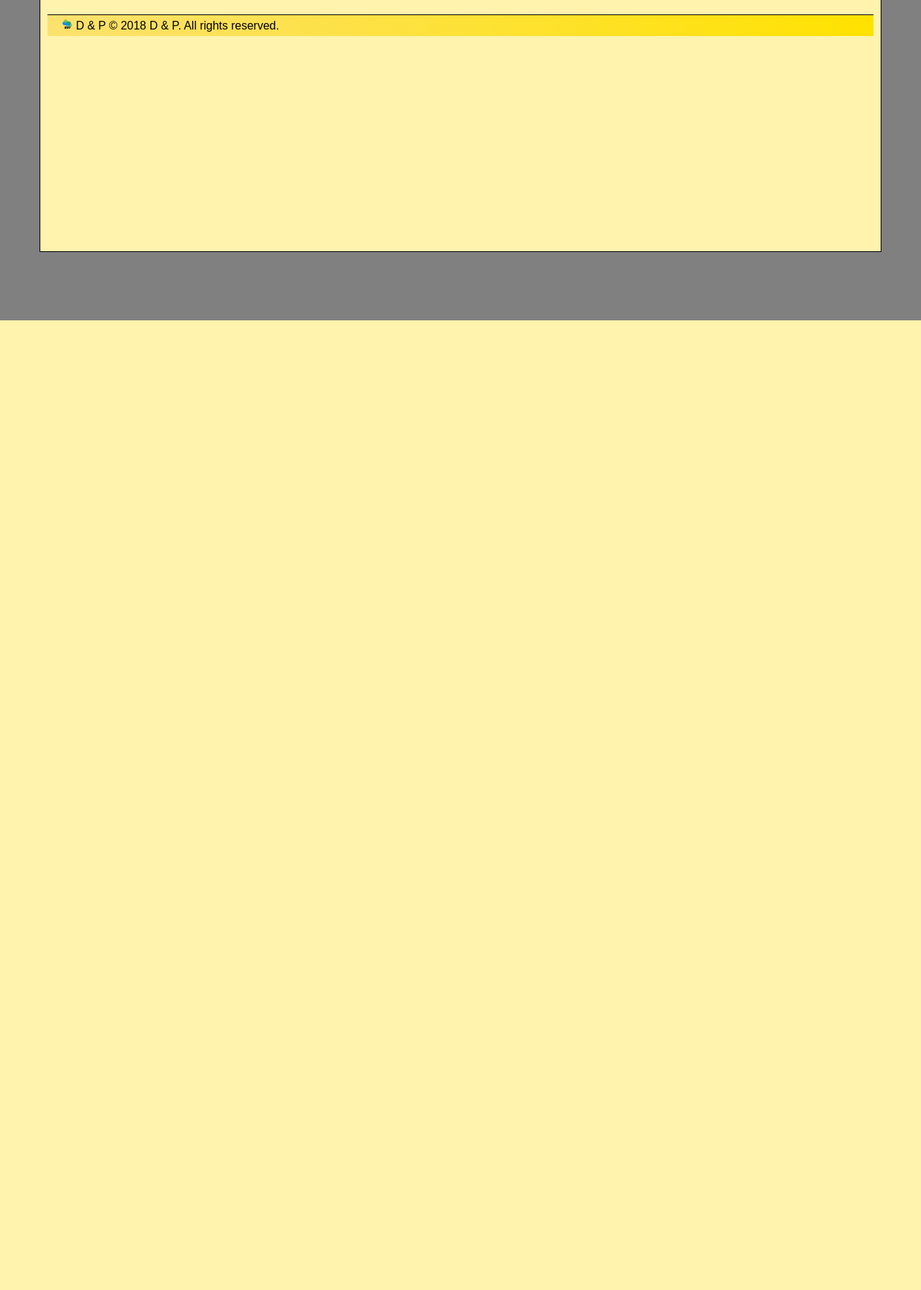
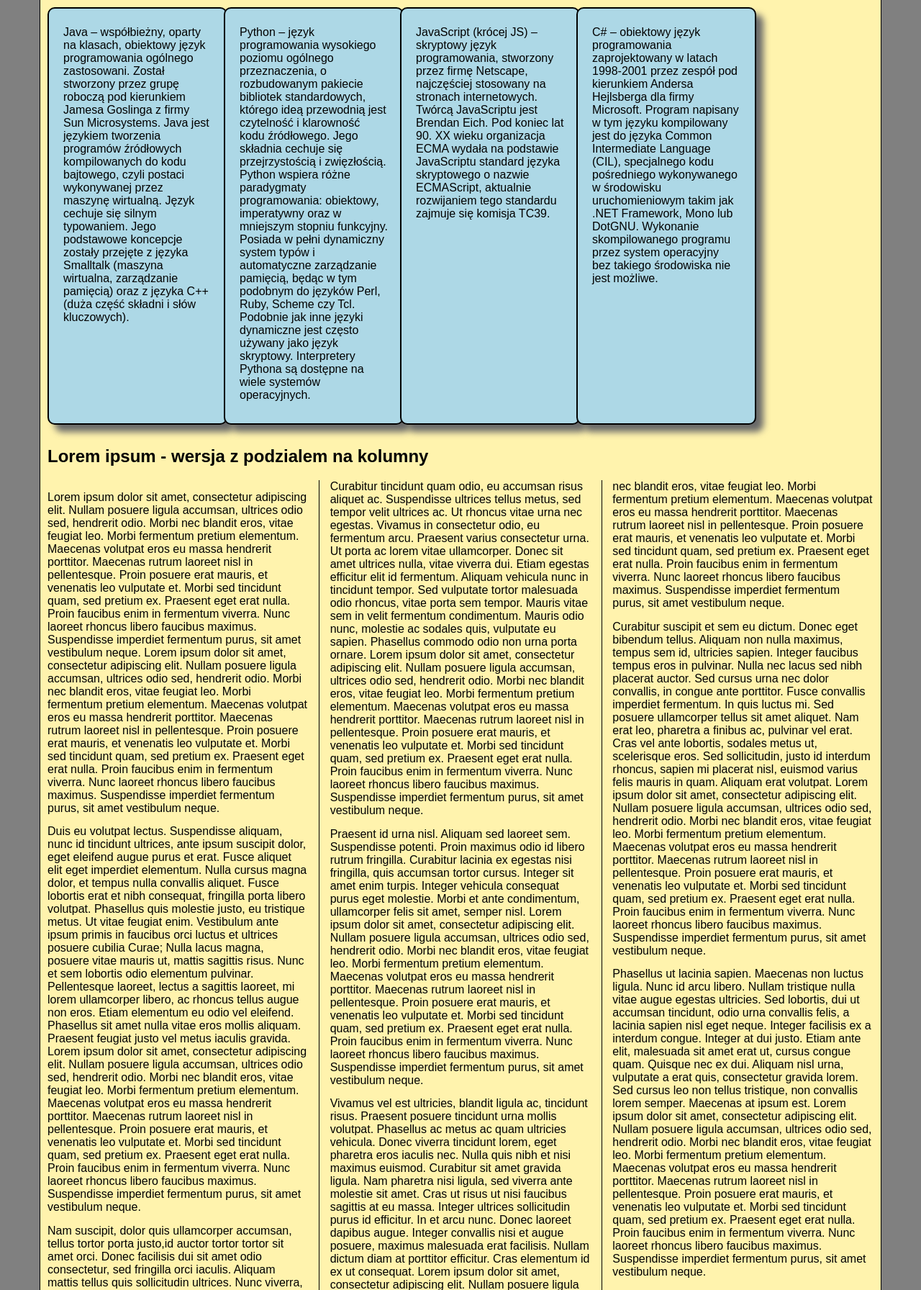
Before and after one commit to KreisichD/WebProjectPWR, a PHP site: page /CodeSite.html in a window 1280 px wide. Shown: the part 355-2147 px from the top of the page at 72% size. Before the commit the page ends 800 px from the top, so only its background shows below. Run offline with PHP 8.4, Linux system fonts and the light colour scheme.

Commit message:
add Piotrek's part of CSS2

```diff
--- /dev/null
+++ b/PWRProject/CodeSite.css
@@ -0,0 +1,93 @@
+.flexbox {
+    width: 1000px;
+    height: 600px;
+    display: -webkit-box;
+    -webkit-box-orient: horizontal;
+}
+
+    .flexbox > div {
+        -webkit-transition: ls ease-out;
+        -webkit-border-radius: 10px;
+        border-radius: 10px;
+        border: 2px solid black;
+        width: 250px;
+        margin: 10px -5px 10px 0px;
+        padding: 10px 20px 20px 20px;
+        box-shadow: 10px 10px 10px dimgrey;
+    }
+
+        .flexbox > div:nth-child(1) {
+            background-color: lightblue
+        }
+
+        .flexbox > div:nth-child(2) {
+            background-color: lightblue
+        }
+
+        .flexbox > div:nth-child(3) {
+            background-color: lightblue
+        }
+
+        .flexbox > div:nth-child(4) {
+            background-color: lightblue
+        }
+
+
+        .flexbox > div:hover {
+            width: 300px;
+            font-weight: bold;
+        }
+
+        .flexbox > div:nth-child(2n+1):hover {
+            background-color: aqua;
+        }
+
+        .flexbox > div:nth-child(2n):hover {
+            background-color: fuchsia;
+        }
+
+p {
+    margin: 0.9em 0em;
+}
+
+@media handheld and (max-width: 480px), screen and (max-device-width: 480px), screen and (max-width: 480px) {
+    .multicolumns {
+        -webkit-column-count: 1;
+        -moz-column-count: 1;
+        column-count: 1;
+        -webkit-column-gap: 30px;
+        -moz-column-gap: 30px;
+        column-gap: 30px;
+        -webkit-column-rule: 1px outset black;
+        -moz-column-rule: 1px outset black;
+        column-rule: 1px outset black;
+    }
+}
+
+@media only screen and (min-width: 481px) and (max-width:1024px) {
+    .multicolumns {
+        -webkit-column-count: 2;
+        -moz-column-count: 2;
+        column-count: 2;
+        -webkit-column-gap: 30px;
+        -moz-column-gap: 30px;
+        column-gap: 30px;
+        -webkit-column-rule: 1px outset black;
+        -moz-column-rule: 1px outset black;
+        column-rule: 1px outset black;
+    }
+}
+
+@media only screen and (min-width: 1025px) {
+    .multicolumns {
+        -webkit-column-count: 3;
+        -moz-column-count: 3;
+        column-count: 3;
+        -webkit-column-gap: 30px;
+        -moz-column-gap: 30px;
+        column-gap: 30px;
+        -webkit-column-rule: 1px outset black;
+        -moz-column-rule: 1px outset black;
+        column-rule: 1px outset black;
+    }
+}
--- a/PWRProject/CodeSite.html
+++ b/PWRProject/CodeSite.html
@@ -8,6 +8,7 @@
     <meta name="viewport" content="width=device-width, initial-scale=1.0">
     <title>Code Site</title>
     <link rel="stylesheet" type="text/css" href="MainLayout.css" />
+    <link rel="stylesheet" type="text/css" href="CodeSite.css"
 </head>
 <body>
     <div class="container">
@@ -35,6 +36,105 @@
             </div>
             <div class="menuoffs"></div>
         </nav>
+
+        <div class="flexbox">
+            <div>
+                <!--<img src="MediaFiles/java.png" alt="JAVA"/>-->
+                <p>
+                    Java – współbieżny, oparty na klasach, obiektowy język programowania ogólnego zastosowani. Został stworzony przez grupę roboczą pod kierunkiem Jamesa Goslinga z firmy Sun Microsystems. Java jest językiem tworzenia programów źródłowych kompilowanych do kodu bajtowego, czyli postaci wykonywanej przez maszynę wirtualną. Język cechuje się silnym typowaniem. Jego podstawowe koncepcje zostały przejęte z języka Smalltalk (maszyna wirtualna, zarządzanie pamięcią) oraz z języka C++ (duża część składni i słów kluczowych).
+                </p>
+            </div>
+
+            <div>
+                <!--<img src="MediaFiles/python.png" alt="PYTHON" />-->
+                <p>
+                    Python – język programowania wysokiego poziomu ogólnego przeznaczenia, o rozbudowanym pakiecie bibliotek standardowych, którego ideą przewodnią jest czytelność i klarowność kodu źródłowego. Jego składnia cechuje się przejrzystością i zwięzłością.
+                    <br />
+                    Python wspiera różne paradygmaty programowania: obiektowy, imperatywny oraz w mniejszym stopniu funkcyjny. Posiada w pełni dynamiczny system typów i automatyczne zarządzanie pamięcią, będąc w tym podobnym do języków Perl, Ruby, Scheme czy Tcl. Podobnie jak inne języki dynamiczne jest często używany jako język skryptowy. Interpretery Pythona są dostępne na wiele systemów operacyjnych.
+                </p>
+            </div>
+
+            <div>
+                <!--<img src="MediaFiles/js.png" alt="JS" />-->
+                <p>
+                    JavaScript (krócej JS) – skryptowy język programowania, stworzony przez firmę Netscape, najczęściej stosowany na stronach internetowych. Twórcą JavaScriptu jest Brendan Eich. Pod koniec lat 90. XX wieku organizacja ECMA wydała na podstawie JavaScriptu standard języka skryptowego o nazwie ECMAScript, aktualnie rozwijaniem tego standardu zajmuje się komisja TC39.
+                </p>
+            </div>
+
+            <div>
+                <!--<img src="MediaFiles/csharp.png" alt="C#" />-->
+                <p>
+                    C# – obiektowy język programowania zaprojektowany w latach 1998-2001 przez zespół pod kierunkiem Andersa Hejlsberga dla firmy Microsoft.
+
+                    Program napisany w tym języku kompilowany jest do języka Common Intermediate Language (CIL), specjalnego kodu pośredniego wykonywanego w środowisku uruchomieniowym takim jak .NET Framework, Mono lub DotGNU. Wykonanie skompilowanego programu przez system operacyjny bez takiego środowiska nie jest możliwe.
+                </p>
+            </div>
+        </div>
+
+        <article>
+            <h1>Lorem ipsum - wersja z podzialem na kolumny</h1>
+
+            <div class="multicolumns">
+                <p>
+                    Lorem ipsum dolor sit amet, consectetur adipiscing elit. Nullam posuere ligula accumsan, ultrices odio sed, hendrerit odio. Morbi nec blandit eros, vitae feugiat leo. Morbi fermentum pretium elementum. Maecenas volutpat eros eu massa hendrerit porttitor. Maecenas rutrum laoreet nisl in pellentesque. Proin posuere erat mauris, et venenatis leo vulputate et. Morbi sed tincidunt quam, sed pretium ex. Praesent eget erat nulla. Proin faucibus enim in fermentum viverra. Nunc laoreet rhoncus libero faucibus maximus. Suspendisse imperdiet fermentum purus, sit amet vestibulum neque.
+                    Lorem ipsum dolor sit amet, consectetur adipiscing elit. Nullam posuere ligula accumsan, ultrices odio sed, hendrerit odio. Morbi nec blandit eros, vitae feugiat leo. Morbi fermentum pretium elementum. Maecenas volutpat eros eu massa hendrerit porttitor. Maecenas rutrum laoreet nisl in pellentesque. Proin posuere erat mauris, et venenatis leo vulputate et. Morbi sed tincidunt quam, sed pretium ex. Praesent eget erat nulla. Proin faucibus enim in fermentum viverra. Nunc laoreet rhoncus libero faucibus maximus. Suspendisse imperdiet fermentum purus, sit amet vestibulum neque.
+                </p>
+
+                <p>
+                    Duis eu volutpat lectus. Suspendisse aliquam, nunc id tincidunt ultrices, ante ipsum suscipit dolor, eget eleifend augue purus et erat. Fusce aliquet elit eget imperdiet elementum. Nulla cursus magna dolor, et tempus nulla convallis aliquet. Fusce lobortis erat et nibh consequat, fringilla porta libero volutpat. Phasellus quis molestie justo, eu tristique metus. Ut vitae feugiat enim. Vestibulum ante ipsum primis in faucibus orci luctus et ultrices posuere cubilia Curae; Nulla lacus magna, posuere vitae mauris ut, mattis sagittis risus. Nunc et sem lobortis odio elementum pulvinar. Pellentesque laoreet, lectus a sagittis laoreet, mi lorem ullamcorper libero, ac rhoncus tellus augue non eros. Etiam elementum eu odio vel eleifend. Phasellus sit amet nulla vitae eros mollis aliquam. Praesent feugiat justo vel metus iaculis gravida.
+                    Lorem ipsum dolor sit amet, consectetur adipiscing elit. Nullam posuere ligula accumsan, ultrices odio sed, hendrerit odio. Morbi nec blandit eros, vitae feugiat leo. Morbi fermentum pretium elementum. Maecenas volutpat eros eu massa hendrerit porttitor. Maecenas rutrum laoreet nisl in pellentesque. Proin posuere erat mauris, et venenatis leo vulputate et. Morbi sed tincidunt quam, sed pretium ex. Praesent eget erat nulla. Proin faucibus enim in fermentum viverra. Nunc laoreet rhoncus libero faucibus maximus. Suspendisse imperdiet fermentum purus, sit amet vestibulum neque.
+
+                </p>
+
+                <p>
+                    Nam suscipit, dolor quis ullamcorper accumsan, tellus tortor porta justo,id auctor tortor tortor sit amet orci. Donec facilisis dui sit amet odio consectetur, sed fringilla orci iaculis. Aliquam mattis tellus quis sollicitudin ultrices. Nunc viverra, urna gravida placerat efficitur, purus nisl aliquet neque, id ullamcorper risus lorem varius est. Fusce a orci aliquet, finibus quam vel, ornare sapien. Nam tortor metus, sollicitudin non volutpat ut, cursus eget diam. Aenean felis lectus, sollicitudin ut augue et, condimentum dictum diam. Aliquam efficitur, sem ut tempor blandit, nulla elit maximus nisi, at hendrerit diam justo eu orci. Etiam auctor augue et risus auctor hendrerit. Ut euismod at magna sit amet consequat. Maecenas faucibus pulvinar felis eget consectetur. Suspendisse quis magna felis. Praesent porta rhoncus turpis at facilisis. Donec pharetra, mauris non sodales ullamcorper, elit mi tincidunt ipsum, sed efficitur purus eros ut erat. Fusce vel sapien ut mi efficitur pharetra.
+                    Lorem ipsum dolor sit amet, consectetur adipiscing elit. Nullam posuere ligula accumsan, ultrices odio sed, hendrerit odio. Morbi nec blandit eros, vitae feugiat leo. Morbi fermentum pretium elementum. Maecenas volutpat eros eu massa hendrerit porttitor. Maecenas rutrum laoreet nisl in pellentesque. Proin posuere erat mauris, et venenatis leo vulputate et. Morbi sed tincidunt quam, sed pretium ex. Praesent eget erat nulla. Proin faucibus enim in fermentum viverra. Nunc laoreet rhoncus libero faucibus maximus. Suspendisse imperdiet fermentum purus, sit amet vestibulum neque.
+                </p>
+
+                <p>
+                    Curabitur tincidunt quam odio, eu accumsan risus aliquet ac. Suspendisse ultrices tellus metus, sed tempor velit ultrices ac. Ut rhoncus vitae urna nec egestas. Vivamus in consectetur odio, eu fermentum arcu. Praesent varius consectetur urna. Ut porta ac lorem vitae ullamcorper. Donec sit amet ultrices nulla, vitae viverra dui. Etiam egestas efficitur elit id fermentum. Aliquam vehicula nunc in tincidunt tempor. Sed vulputate tortor malesuada odio rhoncus, vitae porta sem tempor. Mauris vitae sem in velit fermentum condimentum. Mauris odio nunc, molestie ac sodales quis, vulputate eu sapien. Phasellus commodo odio non urna porta ornare.
+                    Lorem ipsum dolor sit amet, consectetur adipiscing elit. Nullam posuere ligula accumsan, ultrices odio sed, hendrerit odio. Morbi nec blandit eros, vitae feugiat leo. Morbi fermentum pretium elementum. Maecenas volutpat eros eu massa hendrerit porttitor. Maecenas rutrum laoreet nisl in pellentesque. Proin posuere erat mauris, et venenatis leo vulputate et. Morbi sed tincidunt quam, sed pretium ex. Praesent eget erat nulla. Proin faucibus enim in fermentum viverra. Nunc laoreet rhoncus libero faucibus maximus. Suspendisse imperdiet fermentum purus, sit amet vestibulum neque.
+
+                </p>
+
+                <p>
+                    Praesent id urna nisl. Aliquam sed laoreet sem. Suspendisse potenti. Proin maximus odio id libero rutrum fringilla. Curabitur lacinia ex egestas nisi fringilla, quis accumsan tortor cursus. Integer sit amet enim turpis. Integer vehicula consequat purus eget molestie. Morbi et ante condimentum, ullamcorper felis sit amet, semper nisl.
+                    Lorem ipsum dolor sit amet, consectetur adipiscing elit. Nullam posuere ligula accumsan, ultrices odio sed, hendrerit odio. Morbi nec blandit eros, vitae feugiat leo. Morbi fermentum pretium elementum. Maecenas volutpat eros eu massa hendrerit porttitor. Maecenas rutrum laoreet nisl in pellentesque. Proin posuere erat mauris, et venenatis leo vulputate et. Morbi sed tincidunt quam, sed pretium ex. Praesent eget erat nulla. Proin faucibus enim in fermentum viverra. Nunc laoreet rhoncus libero faucibus maximus. Suspendisse imperdiet fermentum purus, sit amet vestibulum neque.
+
+                </p>
+
+                <p>
+                    Vivamus vel est ultricies, blandit ligula ac, tincidunt risus. Praesent posuere tincidunt urna mollis volutpat. Phasellus ac metus ac quam ultricies vehicula. Donec viverra tincidunt lorem, eget pharetra eros iaculis nec. Nulla quis nibh et nisi maximus euismod. Curabitur sit amet gravida ligula. Nam pharetra nisi ligula, sed viverra ante molestie sit amet. Cras ut risus ut nisi faucibus sagittis at eu massa. Integer ultrices sollicitudin purus id efficitur. In et arcu nunc. Donec laoreet dapibus augue. Integer convallis nisi et augue posuere, maximus malesuada erat facilisis. Nullam dictum diam at porttitor efficitur. Cras elementum id ex ut consequat.
+                    Lorem ipsum dolor sit amet, consectetur adipiscing elit. Nullam posuere ligula accumsan, ultrices odio sed, hendrerit odio. Morbi nec blandit eros, vitae feugiat leo. Morbi fermentum pretium elementum. Maecenas volutpat eros eu massa hendrerit porttitor. Maecenas rutrum laoreet nisl in pellentesque. Proin posuere erat mauris, et venenatis leo vulputate et. Morbi sed tincidunt quam, sed pretium ex. Praesent eget erat nulla. Proin faucibus enim in fermentum viverra. Nunc laoreet rhoncus libero faucibus maximus. Suspendisse imperdiet fermentum purus, sit amet vestibulum neque.
+
+                </p>
+
+                <p>
+                    Integer venenatis tempor porta. Aenean cursus nisi at elit condimentum molestie. Nunc vel erat in urna eleifend finibus. Aliquam sit amet neque vestibulum, volutpat libero et, molestie metus. Sed in posuere lorem. Praesent velit lectus, venenatis vitae urna non, lobortis facilisis turpis. Praesent eu nunc purus. Morbi varius sem elit, eu viverra mi malesuada sit amet. Suspendisse porta eros ac leo tempor efficitur. Aliquam risus tellus, aliquet nec faucibus a, viverra at sapien. Fusce ornare neque ante. Proin imperdiet accumsan nunc a elementum. Sed scelerisque risus ut nulla eleifend ornare. Class aptent taciti sociosqu ad litora torquent per conubia nostra, per inceptos himenaeos.
+                    Lorem ipsum dolor sit amet, consectetur adipiscing elit. Nullam posuere ligula accumsan, ultrices odio sed, hendrerit odio. Morbi nec blandit eros, vitae feugiat leo. Morbi fermentum pretium elementum. Maecenas volutpat eros eu massa hendrerit porttitor. Maecenas rutrum laoreet nisl in pellentesque. Proin posuere erat mauris, et venenatis leo vulputate et. Morbi sed tincidunt quam, sed pretium ex. Praesent eget erat nulla. Proin faucibus enim in fermentum viverra. Nunc laoreet rhoncus libero faucibus maximus. Suspendisse imperdiet fermentum purus, sit amet vestibulum neque.
+
+                </p>
+
+                <p>
+                    Curabitur suscipit et sem eu dictum. Donec eget bibendum tellus. Aliquam non nulla maximus, tempus sem id, ultricies sapien. Integer faucibus tempus eros in pulvinar. Nulla nec lacus sed nibh placerat auctor. Sed cursus urna nec dolor convallis, in congue ante porttitor. Fusce convallis imperdiet fermentum. In quis luctus mi. Sed posuere ullamcorper tellus sit amet aliquet. Nam erat leo, pharetra a finibus ac, pulvinar vel erat. Cras vel ante lobortis, sodales metus ut, scelerisque eros. Sed sollicitudin, justo id interdum rhoncus, sapien mi placerat nisl, euismod varius felis mauris in quam. Aliquam erat volutpat.
+                    Lorem ipsum dolor sit amet, consectetur adipiscing elit. Nullam posuere ligula accumsan, ultrices odio sed, hendrerit odio. Morbi nec blandit eros, vitae feugiat leo. Morbi fermentum pretium elementum. Maecenas volutpat eros eu massa hendrerit porttitor. Maecenas rutrum laoreet nisl in pellentesque. Proin posuere erat mauris, et venenatis leo vulputate et. Morbi sed tincidunt quam, sed pretium ex. Praesent eget erat nulla. Proin faucibus enim in fermentum viverra. Nunc laoreet rhoncus libero faucibus maximus. Suspendisse imperdiet fermentum purus, sit amet vestibulum neque.
+
+                </p>
+
+                <p>
+                    Phasellus ut lacinia sapien. Maecenas non luctus ligula. Nunc id arcu libero. Nullam tristique nulla vitae augue egestas ultricies. Sed lobortis, dui ut accumsan tincidunt, odio urna convallis felis, a lacinia sapien nisl eget neque. Integer facilisis ex a interdum congue. Integer at dui justo. Etiam ante elit, malesuada sit amet erat ut, cursus congue quam. Quisque nec ex dui. Aliquam nisl urna, vulputate a erat quis, consectetur gravida lorem. Sed cursus leo non tellus tristique, non convallis lorem semper. Maecenas at ipsum est.
+                    Lorem ipsum dolor sit amet, consectetur adipiscing elit. Nullam posuere ligula accumsan, ultrices odio sed, hendrerit odio. Morbi nec blandit eros, vitae feugiat leo. Morbi fermentum pretium elementum. Maecenas volutpat eros eu massa hendrerit porttitor. Maecenas rutrum laoreet nisl in pellentesque. Proin posuere erat mauris, et venenatis leo vulputate et. Morbi sed tincidunt quam, sed pretium ex. Praesent eget erat nulla. Proin faucibus enim in fermentum viverra. Nunc laoreet rhoncus libero faucibus maximus. Suspendisse imperdiet fermentum purus, sit amet vestibulum neque.
+
+                </p>
+
+                <p>
+                    Duis elementum eu diam ut suscipit. Cras vitae lacus eu metus posuere sollicitudin quis non diam. Nullam sagittis lacus et lorem convallis vulputate. Pellentesque elementum ultrices risus, at condimentum sapien euismod eu. Aenean sodales nisl velit, in volutpat leo tincidunt sit amet. Nam et sem egestas, feugiat nibh eu, ornare dui. Quisque non eros nibh. Donec mattis finibus est, vel eleifend metus molestie id. Integer convallis risus tortor, et fermentum lorem elementum sit amet. Cras mollis mi sit amet volutpat rhoncus. Nullam eget turpis diam. Duis ut sollicitudin justo. Quisque ac risus volutpat, vulputate ex id, porta dui. Mauris non justo in ligula dictum varius ut at magna. Etiam eleifend enim vel odio iaculis rutrum sit amet sit amet nulla. Nam nec metus sem.
+                    Lorem ipsum dolor sit amet, consectetur adipiscing elit. Nullam posuere ligula accumsan, ultrices odio sed, hendrerit odio. Morbi nec blandit eros, vitae feugiat leo. Morbi fermentum pretium elementum. Maecenas volutpat eros eu massa hendrerit porttitor. Maecenas rutrum laoreet nisl in pellentesque. Proin posuere erat mauris, et venenatis leo vulputate et. Morbi sed tincidunt quam, sed pretium ex. Praesent eget erat nulla. Proin faucibus enim in fermentum viverra. Nunc laoreet rhoncus libero faucibus maximus. Suspendisse imperdiet fermentum purus, sit amet vestibulum neque.
+
+                </p>
+            </div>
+        </article>
+
         <footer>
             <img src="MediaFiles/logo.png" alt="logo_mini" width="15" height="15" /> D &amp; P &copy; 2018 D &amp; P. All rights reserved.
         </footer>
```
Also changed, not shown: PWRProject/AboutUs.css (+12 -39 lines), PWRProject/AboutUs.html (+7 -22 lines), PWRProject/MediaFiles/mountains.jpg (added). Lines whose indentation alone changed are shown as unchanged.
